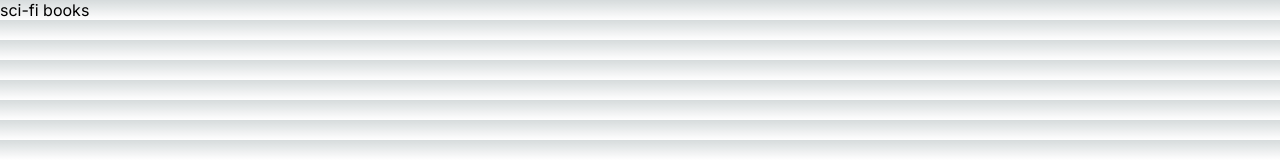
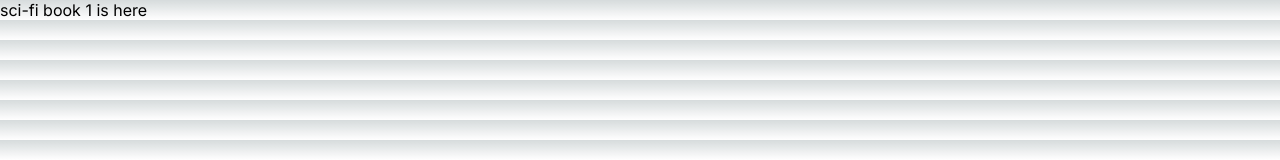
Before and after one commit to hrtechplus/next_js_Practise, a Next.js app in the folder nexfirst/: page /books/sci-fi/1 in a window 1280 px wide. Shown: the top 160 px of the page. Built offline with nearby package versions, Linux system fonts and the light colour scheme.

Commit message:
chore: Update sci-fi page component to display specific book

```diff
--- a/nexfirst/src/app/books/sci-fi/[id]/page.jsx
+++ b/nexfirst/src/app/books/sci-fi/[id]/page.jsx
@@ -1,5 +1,5 @@
 import React from "react";
 
 export default function page() {
-  return <div>sci-fi books</div>;
+  return <div>sci-fi book 1 is here</div>;
 }
```
